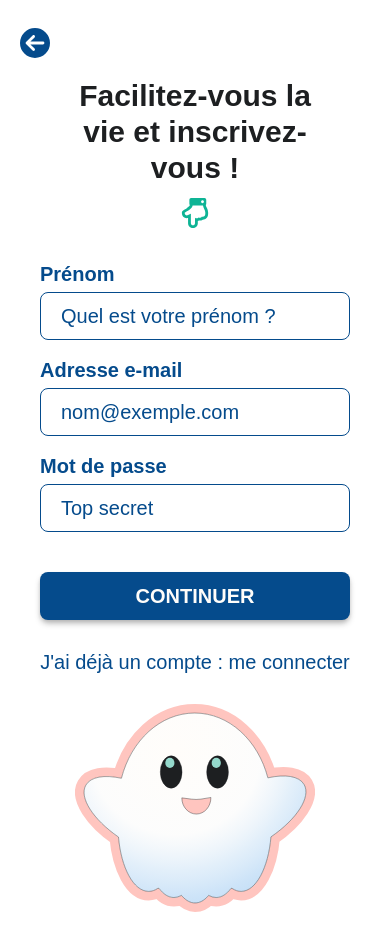
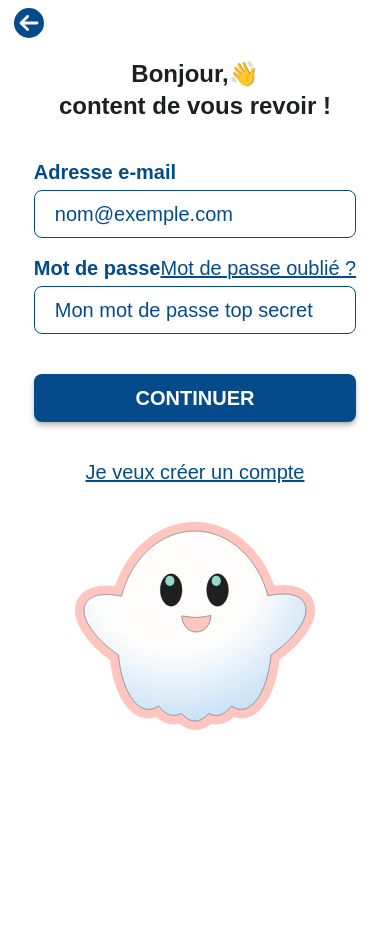
Before and after one commit to SihemN/P3-HOPHOPHOP, a React (Vite) app in the folder frontend/: page /login in a window 390 px wide. Shown: the top 950 px of the page. After the commit the page ends 844 px from the top, so only its background shows below. Built offline with nearby package versions, Linux system fonts and the light colour scheme; a web font is replaced by a local one.

Commit message:
component login mobile

```diff
--- /dev/null
+++ b/frontend/src/components/LogIn_page/LoginMobile.jsx
@@ -0,0 +1,19 @@
+import LoginForm from "./LoginForm";
+import Logo from "../../assets/logo/ghost-pink.svg";
+
+function LoginMobile() {
+  return (
+    <div>
+      <div className="lg:hidden p5 flex flex-col items-center justify-center">
+        <LoginForm />
+        <img
+          src={Logo}
+          alt="Logo hop hop hop"
+          className="max-w-60 my-7 m-auto"
+        />
+      </div>
+    </div>
+  );
+}
+
+export default LoginMobile;
--- a/frontend/src/pages/Login.jsx
+++ b/frontend/src/pages/Login.jsx
@@ -1,6 +1,7 @@
+// import SignupPC from "../components/LogIn_page/SignupPC";
+// import SignupMobile from "../components/LogIn_page/SignupMobile";
 
-import SignupPC from "../components/LogIn_page/SignupPC";
-import SignupMobile from "../components/LogIn_page/SignupMobile";
+import LoginMobile from "../components/LogIn_page/LoginMobile";
 
 export default function Login() {
   return (
@@ -8,11 +9,12 @@ export default function Login() {
       <div className="bg-green-lighter h-screen w-custom rounded-r-2xl shadow-lg shadow-dark-default lg:block hidden">
         <div className="bg-orange-lighter h-screen w-custom rounded-r-2xl  shadow-lg shadow-dark-default">
           <div className="bg-blue-default h-screen w-custom rounded-r-2xl shadow-lg shadow-dark-default flex justify-center items-center py-10">
-            <SignupPC />
+            {/* <SignupPC /> */}
           </div>
         </div>
       </div>
-      <SignupMobile />
+      {/* <SignupMobile /> */}
+      <LoginMobile />
     </div>
   );
 }
```
Also changed, not shown: frontend/src/components/LogIn_page/LoginForm.jsx (renamed from frontend/src/components/LoginForm.jsx).
